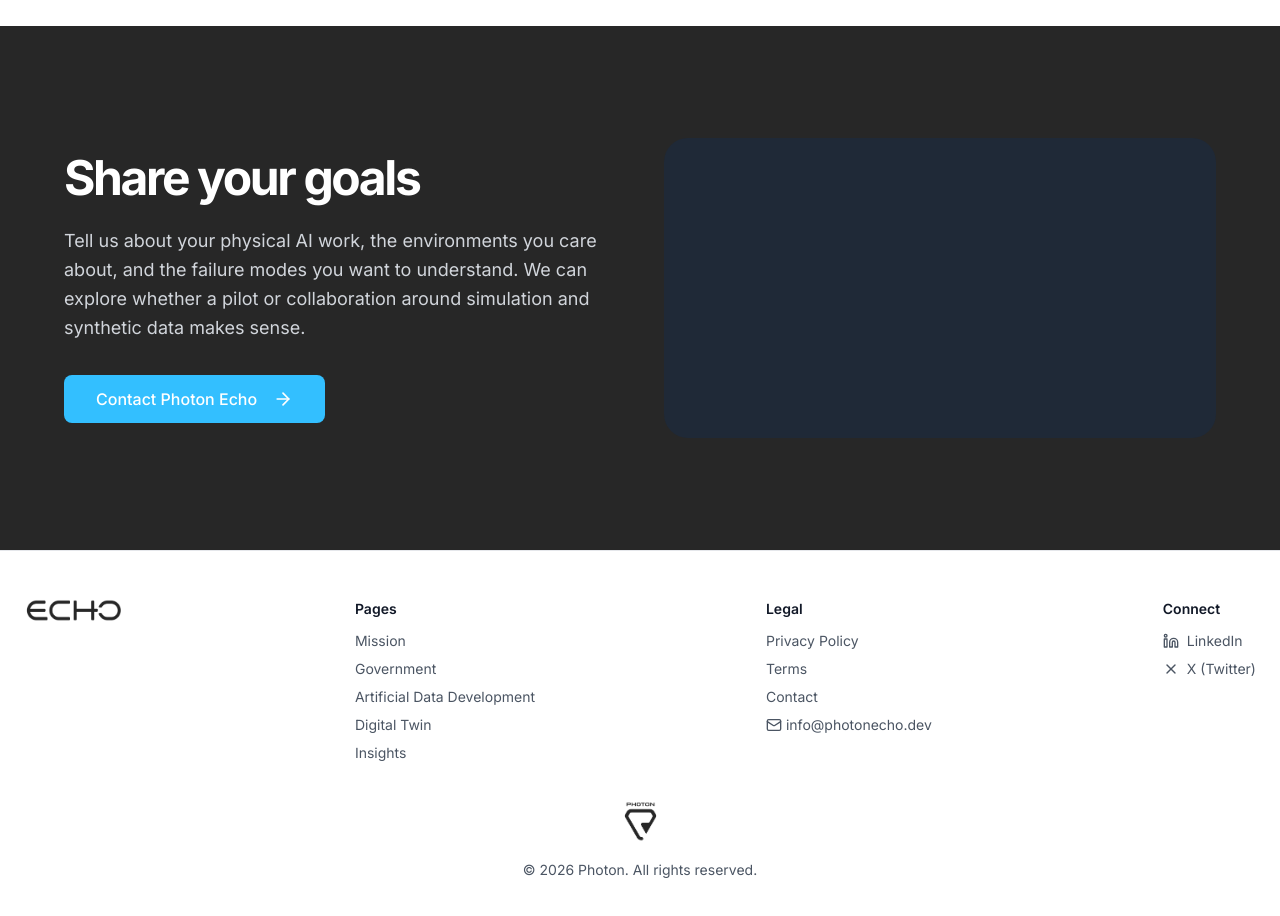
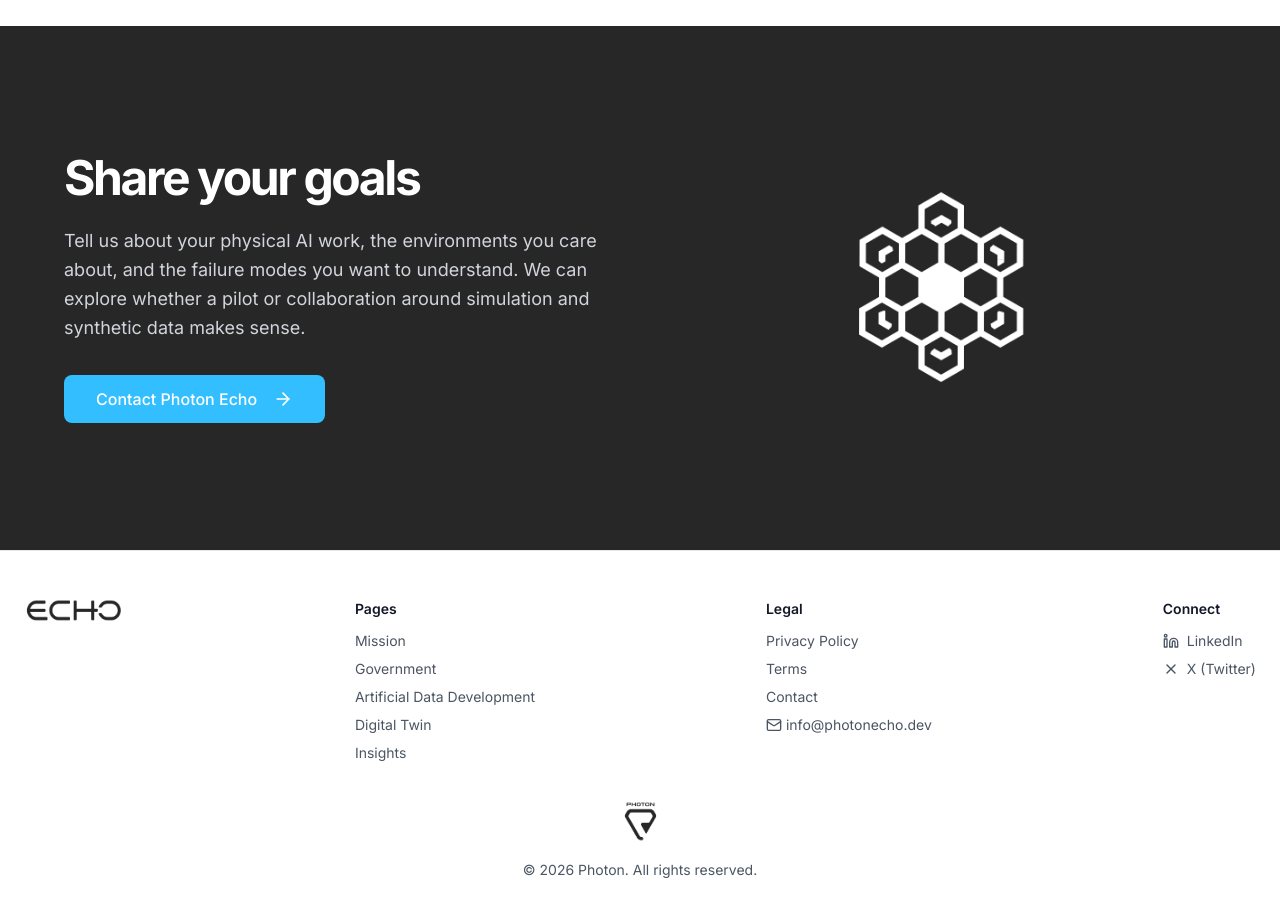
Before and after one commit to josha10cio/Photon-Digital-site, a Next.js app: page / in a window 1280 px wide. Shown: the part 2580-3496 px from the top of the page. Built offline with nearby package versions, Linux system fonts and the light colour scheme.

Commit message:
Add share-your-goals image to Share Your Goals section

```diff
--- a/app/page.tsx
+++ b/app/page.tsx
@@ -202,8 +202,15 @@ export default function HomePage() {
               </Link>
             </div>
 
-            {/* Right Column - Placeholder for Image */}
-            <div className="bg-gray-800 rounded-lg min-h-[300px] flex items-center justify-center">
+            {/* Right Column - Image */}
+            <div className="relative rounded-lg min-h-[300px] overflow-hidden">
+              <Image
+                src="/share-your-goals.png"
+                alt="Share your goals"
+                fill
+                className="object-cover rounded-lg"
+                quality={85}
+              />
             </div>
           </div>
         </div>
```
Also changed, not shown: public/share-your-goals.png (added).
